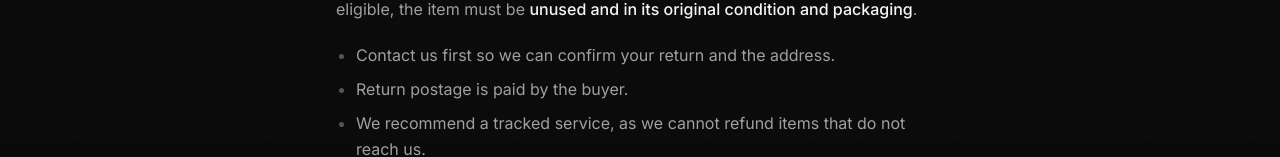
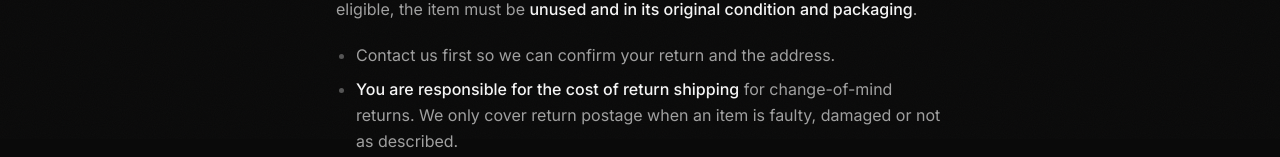
Before and after one commit to thebadgecollectiveuk-dev/thebadgecollective, a Next.js app in the folder badge-collective/: page /shipping-returns in a window 1280 px wide. Shown: the part 661-818 px from the top of the page. Built offline with nearby package versions, Linux system fonts and the light colour scheme; no server answers.

Commit message:
Clarify customer is responsible for return shipping (change-of-mind)

```diff
--- a/badge-collective/src/app/shipping-returns/page.tsx
+++ b/badge-collective/src/app/shipping-returns/page.tsx
@@ -32,7 +32,13 @@ export default function ShippingReturnsPage() {
       </p>
       <ul>
         <li>Contact us first so we can confirm your return and the address.</li>
-        <li>Return postage is paid by the buyer.</li>
+        <li>
+          <strong>
+            You are responsible for the cost of return shipping
+          </strong>{" "}
+          for change-of-mind returns. We only cover return postage when an item
+          is faulty, damaged or not as described.
+        </li>
         <li>
           We recommend a tracked service, as we cannot refund items that do not
           reach us.
```
